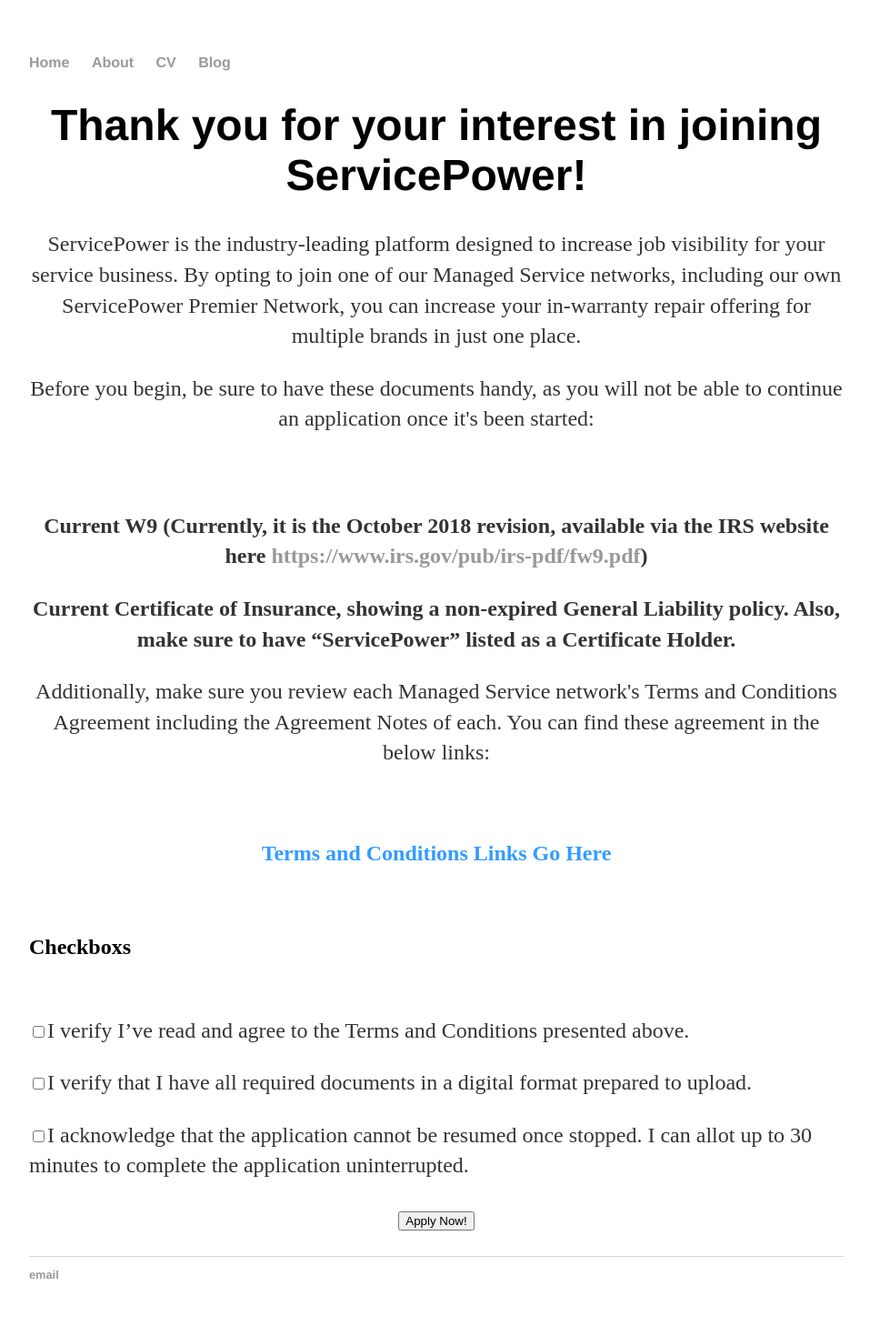
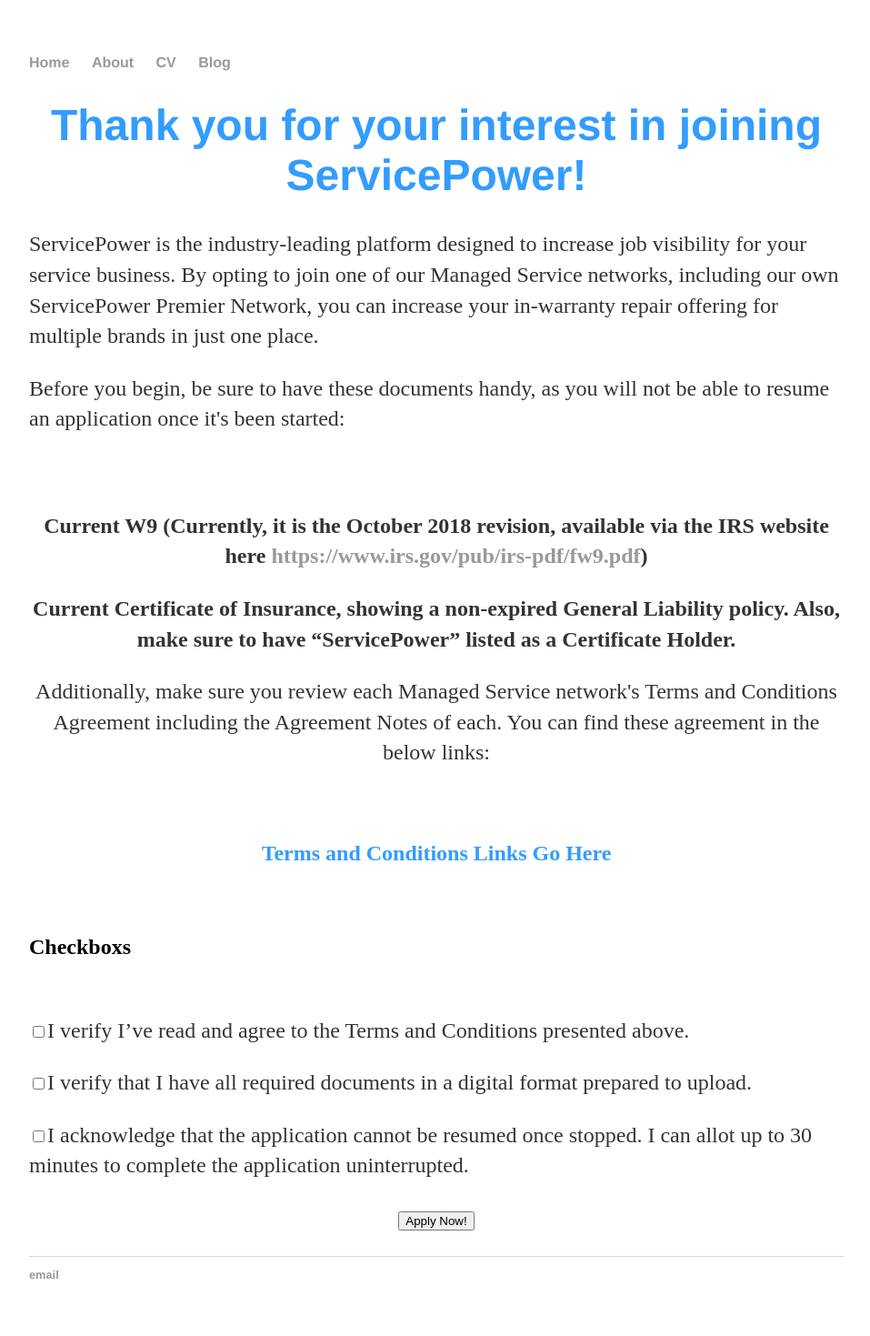
Before and after one commit to servicepowerdavid/servicepowerdavid.github.io, a Jekyll site: the page built from index.html, in a window 1280 px wide. Shown: the whole page at 91% size, without its empty margins (160-1117 px from the left). Built offline with Jekyll 4.4.1, drawn with Linux system fonts in a browser that asks for light colours.

Commit message:
Update index.html

```diff
--- a/index.html
+++ b/index.html
@@ -4,9 +4,9 @@
 theme: Midnight
 ---
 <div class="blurb">
-	<h1 align=center>Thank you for your interest in joining ServicePower!</h1>
-	<p align=center>ServicePower is the industry-leading platform designed to increase job visibility for your service business. By opting to join one of our Managed Service networks, including our own ServicePower Premier Network, you can increase your in-warranty repair offering for multiple brands in just one place.</p>
-	<p align=center>Before you begin, be sure to have these documents handy, as you will not be able to continue an application once it's been started:</p>
+	<h1 align=center><font color="#339CFF">Thank you for your interest in joining ServicePower!</font></h1>
+	<p align=left>ServicePower is the industry-leading platform designed to increase job visibility for your service business. By opting to join one of our Managed Service networks, including our own ServicePower Premier Network, you can increase your in-warranty repair offering for multiple brands in just one place.</p>
+	<p align=left>Before you begin, be sure to have these documents handy, as you will not be able to resume an application once it's been started:</p>
 	<br>
 	<br>
 
```
